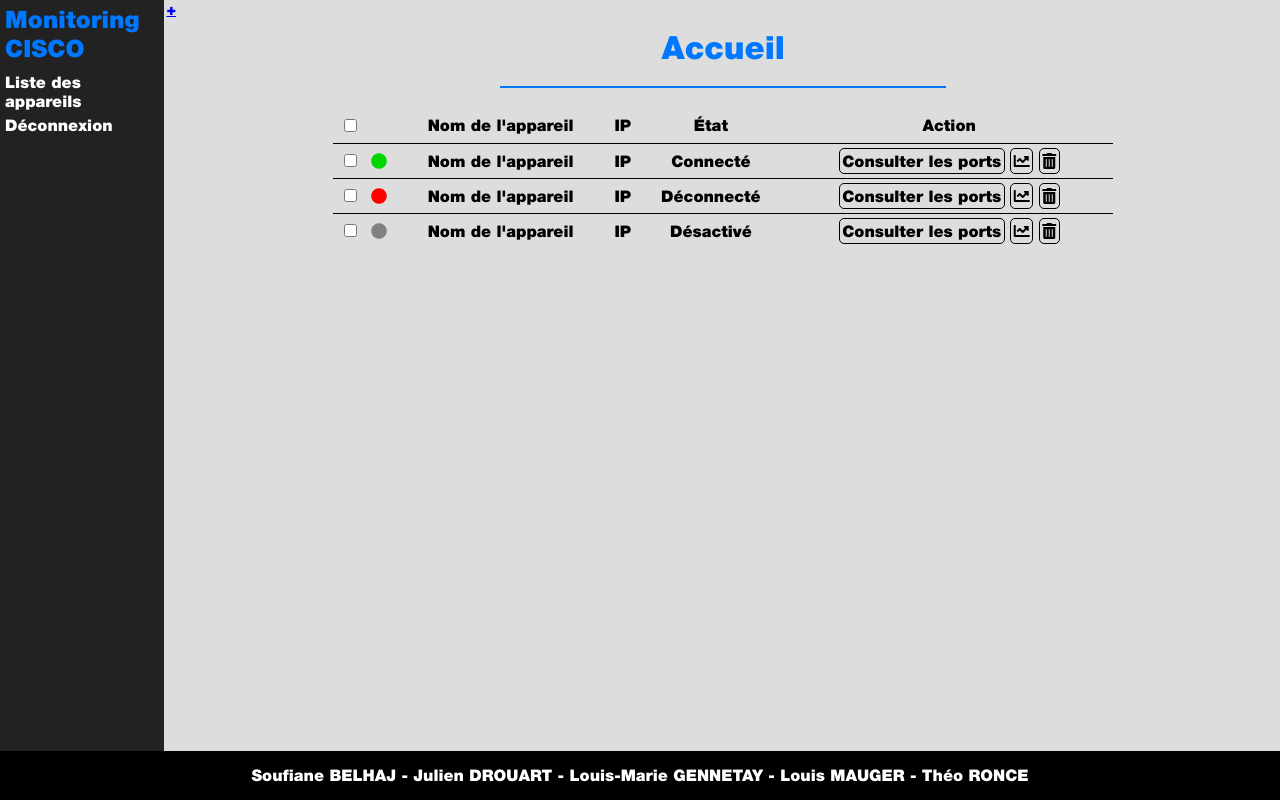
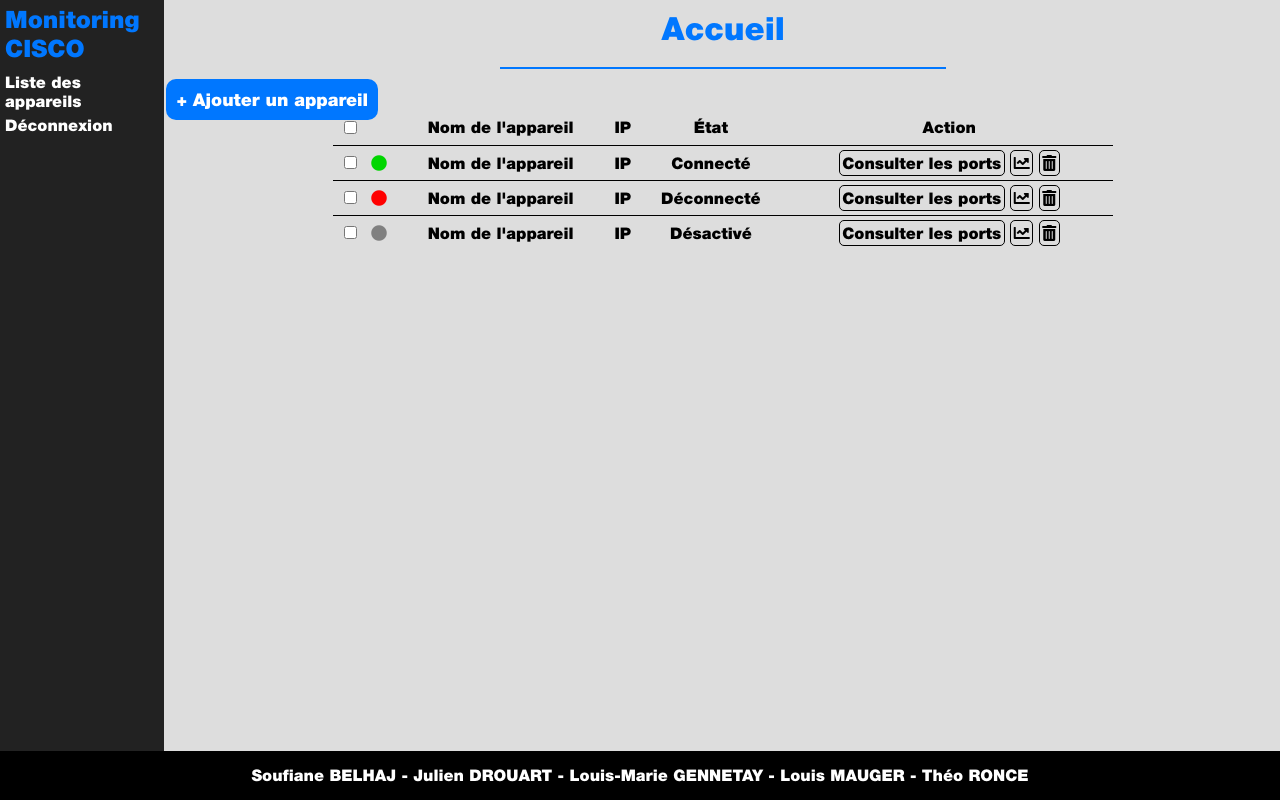
Before and after one commit to lmgennetay/monitoring-cisco, a PHP site: the page made by index.php in a window 1280 px wide. Run offline with PHP 8.4, Linux system fonts and the light colour scheme; some libraries are stand-ins or nearby versions.

Commit message:
Style bouton add

```diff
--- a/Assets/Css/style.css
+++ b/Assets/Css/style.css
@@ -137,3 +137,18 @@ td {
 .pastille-gray {
     color: gray;
 }
+
+.ajoutApp {
+    text-decoration: none;
+    font-size: 1.1rem;
+    padding: 10px;
+    border: 0px;
+    border-radius: 10px;
+    background-color: #0077ff;
+    color: white;
+}
+
+.ajoutApp:hover {
+    background-color: #4099ff;
+    color: white;
+}
--- a/Views/accueil.php
+++ b/Views/accueil.php
@@ -16,9 +16,9 @@
     <body>
         <header class="menu"><?php include_once('Views/menu.php') ?></header>
         <div class="conteneur">
-            <a href="index.php?section=newconfig">+</a>
             <h1 class="text-center blue">Accueil</h1>
             <div class="separator"></div>
+            <a href="index.php?section=newconfig&function=formadd" class="ajoutApp">+ Ajouter un appareil</a>
             <table class="text-center">
                 <tbody>
                     <tr>
```
